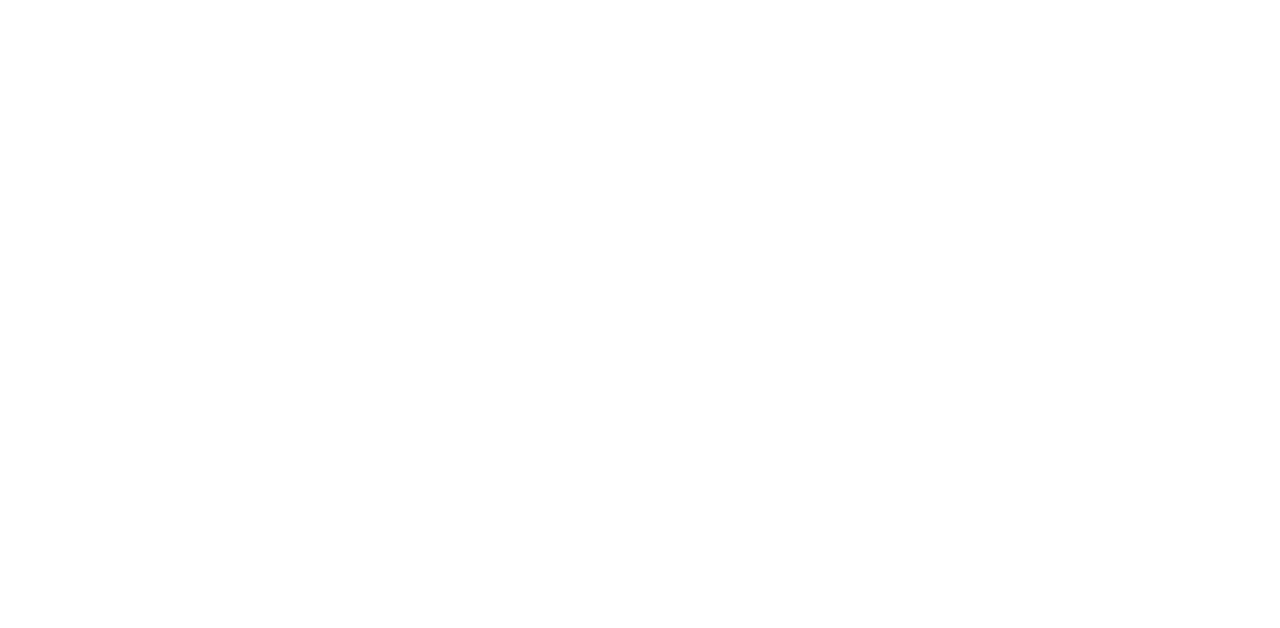
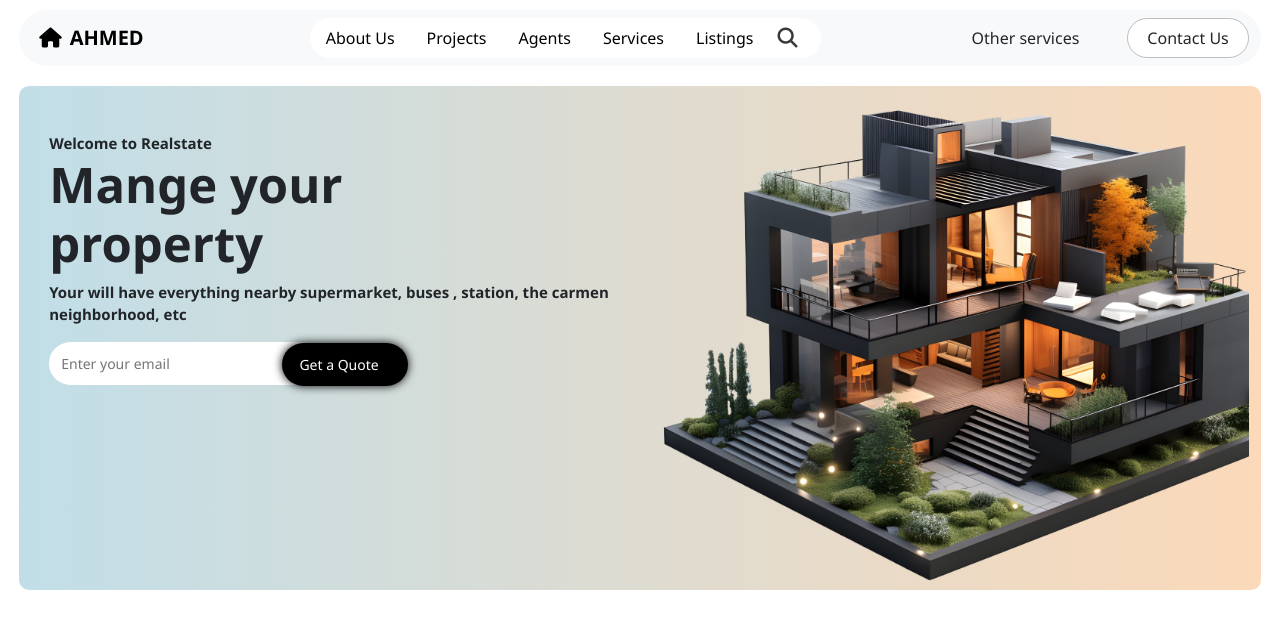
Before and after one commit to Muhammadahmedanis/Landingpage, a plain HTML site: page index.html in a window 1280 px wide. Drawn offline with nearby package versions, Linux system fonts and the light colour scheme.

Commit message:
tillmain2done

```diff
--- a/index.html
+++ b/index.html
@@ -5,10 +5,76 @@
     <meta name="viewport" content="width=device-width, initial-scale=1.0">
     <link rel="stylesheet" href="https://cdn.jsdelivr.net/npm/bootstrap@5.3.2/dist/css/bootstrap.min.css">
     <link rel="stylesheet" href="style.css">
+    <link rel="stylesheet" href="https://cdnjs.cloudflare.com/ajax/libs/font-awesome/6.5.1/css/all.min.css" integrity="sha512-DTOQO9RWCH3ppGqcWaEA1BIZOC6xxalwEsw9c2QQeAIftl+Vegovlnee1c9QX4TctnWMn13TZye+giMm8e2LwA==" crossorigin="anonymous" referrerpolicy="no-referrer" />
     <title>Document</title>
 </head>
 <body>
+    <nav class="navbar navbar-expand-lg bg-body-tertiary">
+        <div class="container-fluid">
+          <a class="navbar-brand fw-bold d-flex align-items-center ps-2" href="#"><i class="fa-solid fa-house pe-2"></i>AHMED</a>
+          <button class="navbar-toggler" type="button" data-bs-toggle="collapse" data-bs-target="#navbarSupportedContent" aria-controls="navbarSupportedContent" aria-expanded="false" aria-label="Toggle navigation">
+            <span class="navbar-toggler-icon"></span>
+          </button>
+          <div class="collapse navbar-collapse" id="navbarSupportedContent">
+            <ul class="navbar-nav m-auto mb-2 mb-lg-0 bg-danger pe-4">
+              <li class="nav-item">
+                <a class="nav-link active ps-3" aria-current="page" href="#">About Us</a>
+              </li>
+              <li class="nav-item ps-3">
+                <a class="nav-link active" aria-current="page" href="#">Projects</a>
+              </li>
+              <li class="nav-item ps-3">
+                <a class="nav-link active" aria-current="page" href="#">Agents</a>
+              </li>
+              <li class="nav-item ps-3">
+                <a class="nav-link active" aria-current="page" href="#">Services</a>
+              </li>
+              <li class="nav-item ps-3">
+                <a class="nav-link active" aria-current="page" href="#">Listings</a>
+              </li>
+              <li class="nav-item d-flex align-items-center ps-3">
+                <i class="fa-solid fa-magnifying-glass search"></i>
+                <!-- <a class="nav-link active" href="#">Link</a> -->
+              </li>
+              <!-- <li class="nav-item dropdown">
+                <a class="nav-link dropdown-toggle" href="#" role="button" data-bs-toggle="dropdown" aria-expanded="false">
+                  Dropdown
+                </a>
+                <ul class="dropdown-menu">
+                  <li><a class="dropdown-item" href="#">Action</a></li>
+                  <li><a class="dropdown-item" href="#">Another action</a></li>
+                  <li><hr class="dropdown-divider"></li>
+                  <li><a class="dropdown-item" href="#">Something else here</a></li>
+                </ul>
+              </li>
+              <li class="nav-item">
+                <a class="nav-link disabled" aria-disabled="true">Disabled</a>
+              </li> -->
+            </ul>
+            <form class="d-flex align-items-center" role="search">
+              <!-- <input class="form-control me-2" type="search" placeholder="Search" aria-label="Search"> -->
+              <!-- <li class="nav-item"> -->
+                  <a class="nav-link active pe-5" href="#">Other services</a>
+                <!-- </li> -->
+                <button class="btn nav-btn" type="submit">Contact Us</button>
+            </form>
+          </div>
+        </div>
+      </nav>
 
+      <div class="main">
+        <div class="container main1">
+          <span class="main1-span fw-bold">Welcome to Realstate</span>
+          <h1 class="main1-h1 fw-bolder">Mange your <br/> property</h1>
+          <p class="main1-para fw-bold">Your will have everything nearby supermarket, buses , station, the carmen neighborhood, etc</p>
+            <input class="main1-input" type="text" placeholder="Enter your email">
+            <button class="btn btn2">Get a  Quote</button>
+        </div>
+        <div class="container main2">
+          <img class="img1" src="./images/Final ii 1.png" alt="">
+        </div>
+
+      </div>
 
 
     <script src="https://cdn.jsdelivr.net/npm/bootstrap@5.3.2/dist/js/bootstrap.bundle.min.js"></script>
--- a/style.css
+++ b/style.css
@@ -0,0 +1,110 @@
+*{
+    font-family: 'Segoe UI', Tahoma, Geneva, Verdana, sans-serif;
+}
+.navbar{
+    width: 97% !important;
+    margin: 10px auto !important;
+    border-radius: 30px;
+    background-color: #FAFAFA;
+    position: sticky;
+    top: 0px;
+}
+.nav-btn{
+    border: 1px solid #BEBEBE;
+    border-radius: 20px;
+    background-color: white;
+    padding: 7px 19px;
+}
+.navbar-nav{
+    background-color: white !important;
+    border-radius: 23px;
+    /* font-weight: 500; */
+}
+.search{
+    font-size: 20px;
+    color: rgba(0, 0, 0, 0.776);
+}
+@media (max-width: 990px) {
+    form{
+        justify-content: center;
+    }
+    .search{
+        display: none !important;
+    }
+    .navbar-collapse{
+        margin-top: 10px;
+    }
+    .navbar-nav, .navbar{
+        border-radius: 0px;
+    }
+}
+
+/* main1 */
+.main{
+    display: flex;
+    /* border: 2px solid black; */
+    /* height: 490px; */
+    width: 97%;
+    margin: 20px auto;
+    border-radius: 10px;
+    background-image: linear-gradient(90deg, #C1DEE8, #FBD9B9);
+}
+.main1, .main2{
+    /* border: 2px solid; */
+    /* height: 80% !important; */
+}
+.main1{
+    padding: 45px 30px;
+}
+.main1-input{
+    border-radius: 23px;
+    border: none;
+    padding: 11px 60px 11px 12px;
+    font-size: 14px;
+    /* width: 40%; */
+}
+.btn2{
+    border-radius: 23px;
+    border: none;
+    padding: 11px 29px 11px 17px;
+    font-size: 14px;
+    font-weight: 500;
+    background-color: black;
+    color: white;
+    margin-left: -45px;
+    box-shadow: 0px 0px 10px black;
+}
+.main1-h1{
+    font-size: 49px;
+}
+.main1-span, .main1-para{
+    font-size: 15px;
+}
+.img1{
+    width: 100%;
+}
+.btn2:hover{
+    background-color: black;
+    color: white;
+}
+@media (max-width: 700px) {
+    .main{
+        display: flex;
+        flex-direction: column;
+    }
+    .main1-input{
+        display: block;
+        margin-bottom: 18px;
+        width: 100%;
+        text-align: center;
+    }
+    .btn2{
+        margin: auto;
+        width: -webkit-fill-available
+    }
+}
+@media (min-width: 700px) and (max-width: 800px) {
+    .main1-input{
+        padding: 11px;
+    }
+}
```
Also changed, not shown: images/Final ii 1.png (added).
